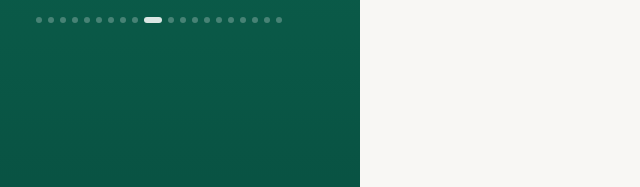
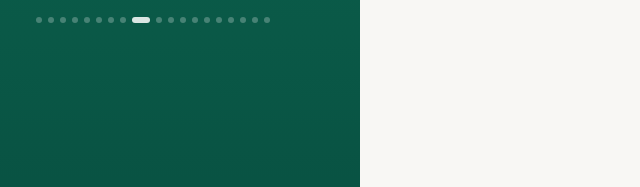
Before and after one commit to enrichwise-tech/enrichwise-booking, a website: page index.html in a window 1280 px wide. Shown: the part 541-728 px from the top of the page, 0-640 px from the left. Drawn offline with Linux system fonts and the light colour scheme.

Commit message:
Remove Liza Lobo testimonial (no longer a client)

```diff
--- a/index.html
+++ b/index.html
@@ -954,12 +954,6 @@ var TESTIMONIALS = [
     name: 'Riya Jain',
     role: 'Enrichwise client',
     initials: 'RJ'
-  },
-  {
-    text: "Complete trust and confidence. Kapil understood my financial needs well and provided a customized plan. The team is prompt, transparent, and often helps explain terms and processes I don't understand.",
-    name: 'Liza Lobo',
-    role: 'Enrichwise client',
-    initials: 'LL'
   },
   {
     text: "Been associated with Enrichwise for more than 12 years. They understand individual requirements and provide the best advice on wealth management, investments, and financial goals.",
```
